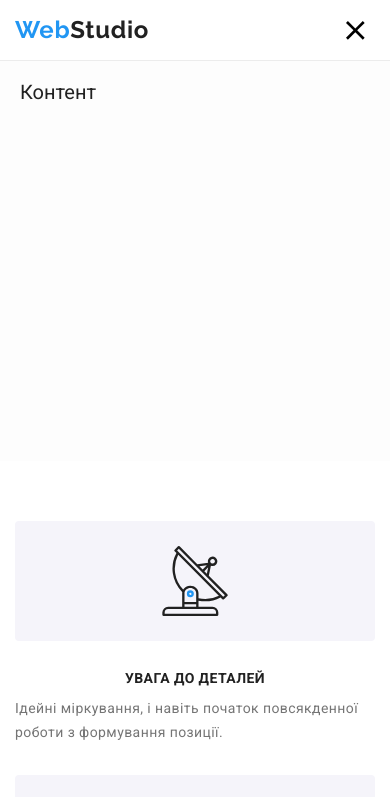
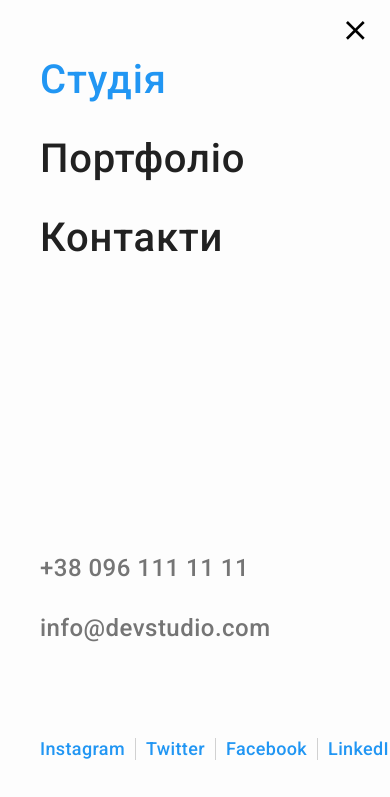
Before and after one commit to VictorPodhaniuk/goit-markup-hw-08, a plain HTML site: page index.html in a window 390 px wide. Both pictures are taken after a click on the button 355 px from the left and 30 px from the top of the page. Shown: the top 797 px of the page. Drawn offline with nearby package versions, Linux system fonts and the light colour scheme.

Commit message:
mob-container

```diff
--- a/index.html
+++ b/index.html
@@ -45,9 +45,8 @@
               href="./image/symbol-defs.svg#icon-menu"
             ></use>
           </svg>
-
         </button>
-        <div class="menu-container" id="menu-container" data-menu>Контент</div>
+        <div class="menu-container" id="menu-container" data-menu>
           <nav class="navigation header__main">
             <ul class="menu list">
               <li class="menu__item">
@@ -62,6 +61,7 @@
             </ul>
           </nav>
           <!-------------------contacts header----------------------->
+          <div class="menu-container__contacts">
             <ul class="contacts header__contacts list">
               <li class="contacts__item">
                 <a class="contacts__link link" href="mailto:info@devstudio.com">
@@ -80,8 +80,15 @@
                 >
               </li>
             </ul>
+            <ul class="menu-soc">
+              <li class="menu-soc__item item"><a class="menu-soc__link link" href="">Instagram</a></li>
+              <li class="menu-soc__item item"><a class="menu-soc__link link" href="">Twitter</a></li>
+              <li class="menu-soc__item item"><a class="menu-soc__link link" href="">Facebook</a></li>
+              <li class="menu-soc__item item"><a class="menu-soc__link link" href="">LinkedIn</a></li>
+            </ul>
           </div>
-      <div class="mob-menu"></div>
+        </div>
+      </div>
     </header>
     <main>
       <!--section hero-->
--- a/sass/layouts/_header.scss
+++ b/sass/layouts/_header.scss
@@ -47,6 +47,7 @@
   border: none;
   background-color: transparent;
   margin-left: auto;
+  z-index: 1;
   @media screen and (min-width: 768px) {
     display: none;
   }
@@ -65,40 +66,48 @@
 }
 
 .menu-container {
+  display: flex;
+  flex-grow: 1;
+  align-items: center;
+
+
+  @media screen and (max-width: 767px) {
     display: none;
 
-  position: absolute;
-  top: 102%;
+    top: 0;
     left: 0;
     width: 100%;
-  height: 400px;
+    height: 800px;
     background-color: #fdfdfd;
-  padding: 20px;
+    padding: 40px;
     text-align: left;
-  font-size: 20px;
     &.is-open {
-    display: block;
+      position: absolute;
+      align-items: start;
+      display: flex;
+      flex-direction: column;
+      justify-content: space-between;
+      overflow: auto;
     }
-  @media screen and (min-width: 768px) {
-    display: none;
   }
 }
 
 .menu {
-  display: none;
   @media screen and (min-width: 768px) {
     display: flex;
   }
 }
 
 .menu__item + .menu__item {
+  @media screen and (min-width: 768px) {
     margin-left: 50px;
+  }
 }
 
 
 
 .menu__link {
-  display: block;
+  display: inline-block;
   padding-top: 32px;
   padding-bottom: 32px;
 
@@ -124,27 +133,56 @@
     left: 0;
     bottom: -1%;
   }
+
+  @media screen and (max-width: 767px) {
+    padding-top: 16px;
+    padding-bottom: 16px;
+    font-weight: 500;
+    font-size: 40px;
+    line-height: calc(47 / 40);
+    text-align: center;
+    letter-spacing: 0.02em;
+
+    &.current::after {
+      content: "";
+      display: none;
+    }
+  }
 }
 
+.menu-container__contacts {
+  @media screen and (min-width: 768px) {
+    display: flex;
+    flex-grow: 1;
+  }
+
+}
 
 .header__contacts {
-  margin-left: auto;
-  display: none;
+  margin-left: 0;
+  @media screen and (max-width: 767px) {
+    display: flex;
+  flex-wrap: wrap;
+  flex-direction: column-reverse;
+  }
   @media screen and (min-width: 768px) {
     display: block;
+    margin-left: auto;
   }
   @media screen and (min-width: 1200px) {
     display: flex;
     align-items: center;
-
   }
-
 }
 
 
 
 .contacts__item {
   list-style-type: none;
+
+  @media screen and (max-width: 767px) {
+    margin-bottom: 32px;
+  }
   @media screen and (min-width: 768px) {
     & + & {
       margin-top: 10px;
@@ -166,20 +204,31 @@
 
   text-decoration: none;
   font-weight: 500;
-  font-size: 12px;
-  line-height: calc(14 / 12);
+  font-size: 24px;
+  line-height: calc(28 / 24);
+  letter-spacing: 0.02em;
   color: var(--secondary-text-color);
   background-size: contain;
   transition: color 250ms cubic-bezier(0.4, 0, 0.2, 1);
   &:hover,
   &:focus {
     color: var(--blue-color);
+    @media screen and (max-width: 767px) {
+      font-size: 34px;
+      line-height: 1.18;
+      letter-spacing: .02em;
+      font-weight: 500;
+    }
   }
   @media screen and (min-width: 768px) {
     display: flexbox;
     align-items: center;
+    font-weight: 500;
+    font-size: 12px;
+    line-height: calc(14 / 12);
   }
   @media screen and (min-width: 1200px) {
+
     padding-top: 32px;
     padding-bottom: 32px;
     font-size: 14px;
@@ -189,6 +238,9 @@
 
 .contacts__icon__mail {
   fill: currentColor;
+  @media screen and (max-width: 767px) {
+    display: none;
+  }
   @media screen and (max-width: 1200px) {
     width: 14px;
     height: 10px;
@@ -197,8 +249,38 @@
 
 .contacts__icon__tel {
   fill: currentColor;
+  @media screen and (max-width: 767px) {
+    display: none;
+  }
   @media screen and (max-width: 1200px) {
     width: 10px;
     height: 14px;
   }
 }
+
+.menu-soc {
+  display: none;
+  @media screen and (max-width: 767px) {
+    list-style-type: none;
+
+    display: flex;
+    align-items: center;
+    justify-content: left;
+    margin-top: 64px;
+  }
+}
+
+.menu-soc__link {
+  text-decoration: none;
+  font-weight: 500;
+  font-size: 18px;
+  line-height: calc(22 / 18);
+  letter-spacing: 0.02em;
+  color: var(--blue-color);
+}
+
+.menu-soc__item:not(:last-child) {
+  margin-right: 10px;
+  padding-right: 10px;
+  border-right: 1px solid rgba(33,33,33,.2);
+}
```
Also changed, not shown: css/main.css, css/main.min.css, 2 other files. Lines whose indentation alone changed are shown as unchanged.
